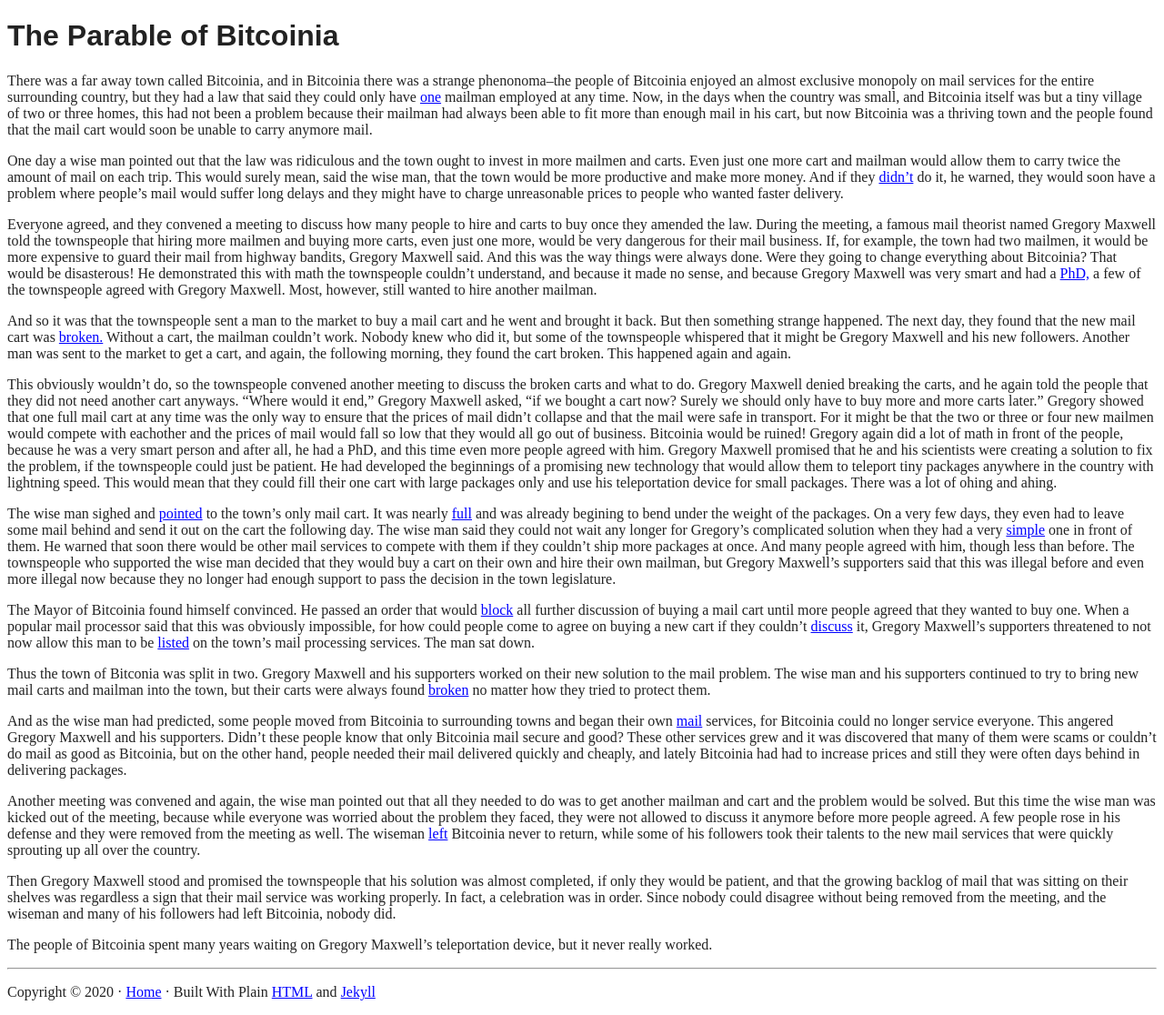
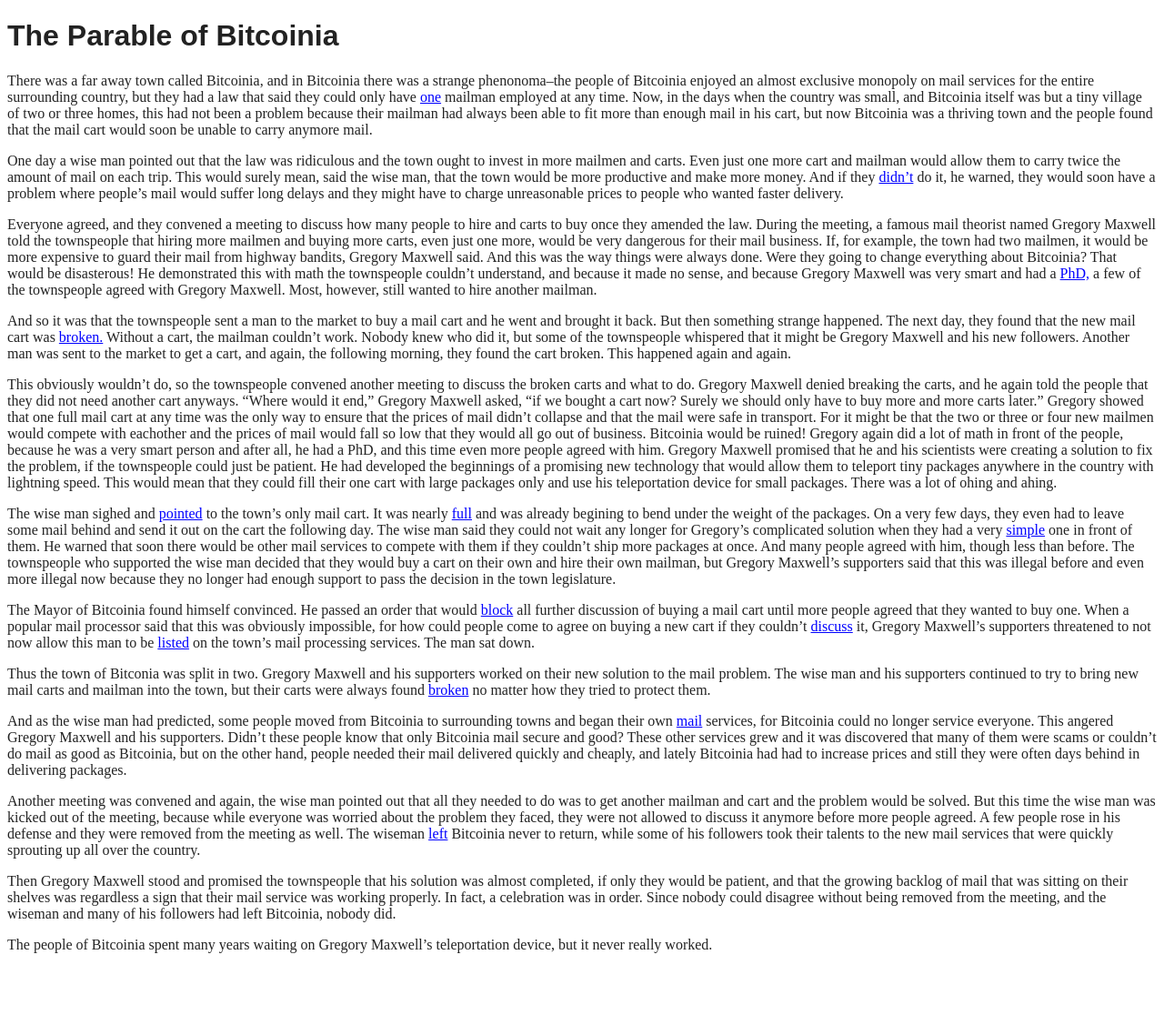
Before and after one commit to makgill/deryk, a Jekyll site: the page built from test.md, in a window 1280 px wide. Shown: the whole page at 91% size. Built offline with Jekyll 4.4.1, drawn with Linux system fonts in a browser that asks for light colours; our own code applies the rules of GitHub Pages for plain Markdown files; after the commit the page ends 1064 px from its top, so only the background shows below that.

Commit message:
Update default.html

```diff
--- a/_layouts/default.html
+++ b/_layouts/default.html
@@ -54,9 +54,9 @@ Hello!
 -->
 
 
-	{%- if page.long -%}
+	<!--{%- if page.long -%}
 
 	<hr>
 	<div class="creds"><p>Copyright ©&nbsp;2020 · <a href="/deryk">Home</a> · Built With Plain <a href="/deryk">HTML</a> and <a href="/deryk">Jekyll</a></p></div>
-  {%- endif -%}
+  {%- endif -%}	-->
 </body></html>
```
